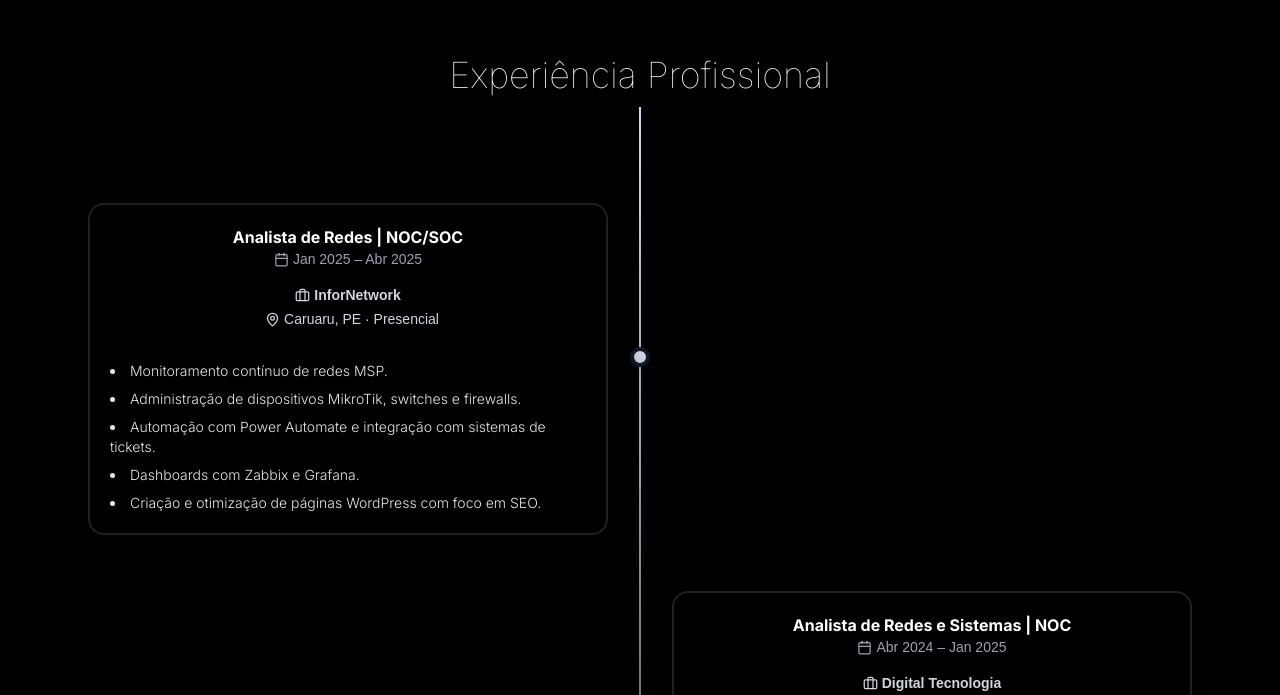
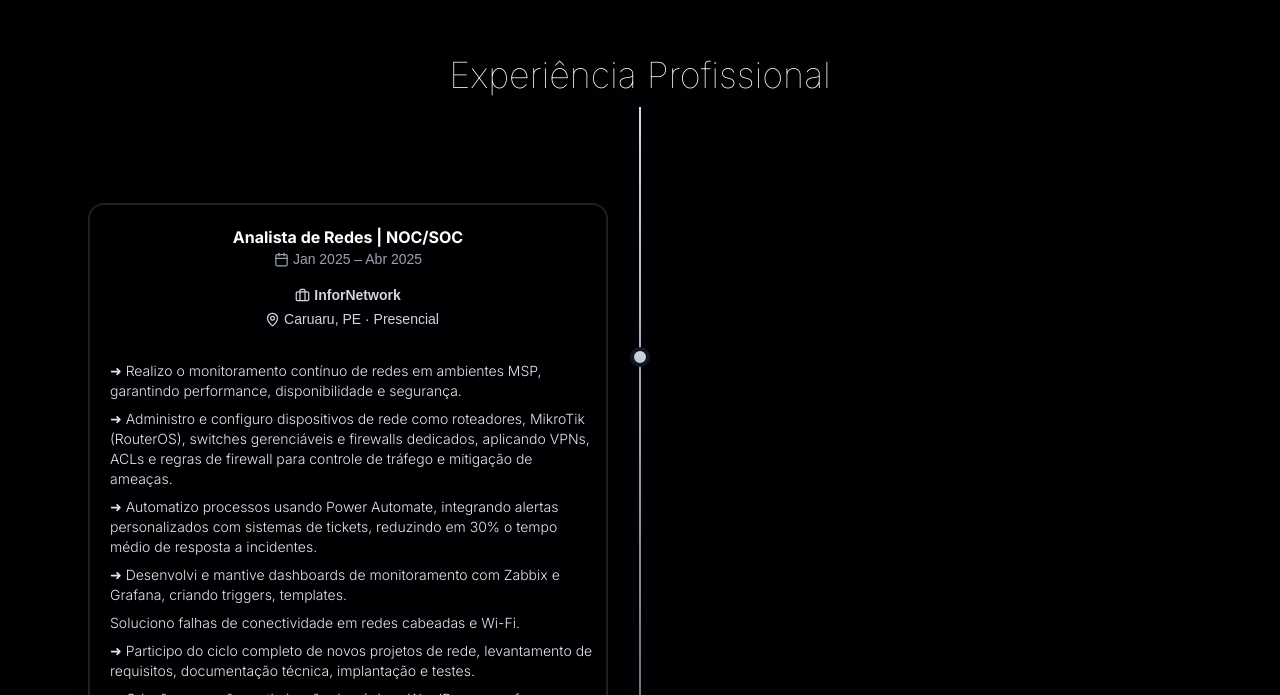
Before and after one commit to Ki3lMigu3l/portfolio-reactjs-3d, a React (Vite) app in the folder portfolio/: page / in a window 1280 px wide. Shown: the part 2105-2800 px from the top of the page. Built offline with nearby package versions, Linux system fonts and the light colour scheme; no server answers; a web font is replaced by a local one.

Commit message:
docs: update work experience and fix card responsiveness

```diff
--- a/portfolio/src/components/TechCard.jsx
+++ b/portfolio/src/components/TechCard.jsx
@@ -210,7 +210,7 @@ const TechCard = () => {
             <img
               src={selectedCard.image}
               alt={selectedCard.title}
-              className="w-full h-40 md:h-80 lg:w-[100%] lg:h-110 image-card object-cover"
+              className="w-full h-40 md:h-80 lg:w-[100%] lg:h-78 lg:object-top xl:h-110 image-card object-cover"
             />
             <h3 className="pt-6 pb-2 px-3 font-bold text-md lg:px-8">
               {selectedCard.title}
--- a/portfolio/src/sections/Experience.jsx
+++ b/portfolio/src/sections/Experience.jsx
@@ -9,11 +9,13 @@ const experiences = [
     startDate: "Jan 2025",
     endDate: "Abr 2025",
     highlights: [
-      "Monitoramento contínuo de redes MSP.",
-      "Administração de dispositivos MikroTik, switches e firewalls.",
-      "Automação com Power Automate e integração com sistemas de tickets.",
-      "Dashboards com Zabbix e Grafana.",
-      "Criação e otimização de páginas WordPress com foco em SEO.",
+      "➜ Realizo o monitoramento contínuo de redes em ambientes MSP, garantindo performance, disponibilidade e segurança.",
+      "➜ Administro e configuro dispositivos de rede como roteadores, MikroTik (RouterOS), switches gerenciáveis e firewalls dedicados, aplicando VPNs, ACLs e regras de firewall para controle de tráfego e mitigação de ameaças.",
+      "➜ Automatizo processos usando Power Automate, integrando alertas personalizados com sistemas de tickets, reduzindo em 30% o tempo médio de resposta a incidentes.",
+      "➜ Desenvolvi e mantive dashboards de monitoramento com Zabbix e Grafana, criando triggers, templates.",
+      "Soluciono falhas de conectividade em redes cabeadas e Wi-Fi.",
+      "➜ Participo do ciclo completo de novos projetos de rede, levantamento de requisitos, documentação técnica, implantação e testes.",
+      "➜ Criação, correção e otimização de páginas WordPress com foco em SEO, performance e responsividade (projetos internos e de clientes).",
     ],
   },
   {
@@ -23,9 +25,9 @@ const experiences = [
     startDate: "Abr 2024",
     endDate: "Jan 2025",
     highlights: [
-      "Administração avançada de MikroTik RouterOS.",
-      "Desenvolvimento de aplicação interna Full Stack (Spring, Angular, MySQL).",
-      "CI/CD com Docker e Gitea, reduzindo o tempo de deploy em 40%.",
+      "➜ Especializado em tecnologias MikroTik, com experiência prática em configuração avançada, otimização de desempenho e troubleshooting de dispositivos com RouterOS em ambientes de missão crítica.",
+      "➜ Liderança no desenvolvimento de uma aplicação Full Stack interno, projetado para automatizar rotinas operacionais e reduzir retrabalho, com tecnologias como Java, Spring Boot, Angular e MySQL.",
+      "➜ Criação de pipelines automatizados utilizando Docker e Gitea CI/CD, promovendo entregas contínuas e testes integrados, reduzindo o tempo de deploy em mais de 40%.",
     ],
   },
   {
@@ -35,10 +37,10 @@ const experiences = [
     startDate: "Set 2022",
     endDate: "Abr 2024",
     highlights: [
-      "Suporte técnico Nível 1: conectividade, autenticação, desempenho.",
-      "Otimização de redes Wi-Fi, com melhoria de cobertura em 30%.",
-      "Gestão de chamados com CRM + ERP.",
-      "Taxa de resolução dentro do prazo acima de 95%.",
+      "➜ Realizei atendimento de suporte técnico Nível 1, solucionando problemas de conectividade, autenticação e desempenho de rede para clientes residenciais e empresariais.",
+      "➜ Analisei e ajustei configurações de roteadores e access points, melhorando a estabilidade do sinal Wi-Fi e ampliando a cobertura em mais de 30% dos chamados atendidos.",
+      "➜ Gerenciei e categorizei chamados técnicos por meio de CRM integrado a ERP proprietário, assegurando rastreabilidade completa e priorização das demandas.",
+      "➜ Coordenei fluxos de atendimento técnico, garantindo cumprimento dos SLAs com taxa de resolução dentro do prazo acima de 95%.",
     ],
   },
 ];
@@ -163,7 +165,7 @@ export default function Experience() {
                             <motion.li
                               key={idx}
                               whileHover={{ scale: 1.03 }}
-                              className="transition-all duration-500"
+                              className="transition-all duration-500 list-none"
                             >
                               {item}
                             </motion.li>
```
Also changed, not shown: portfolio/public/projects/portfolio.png.
